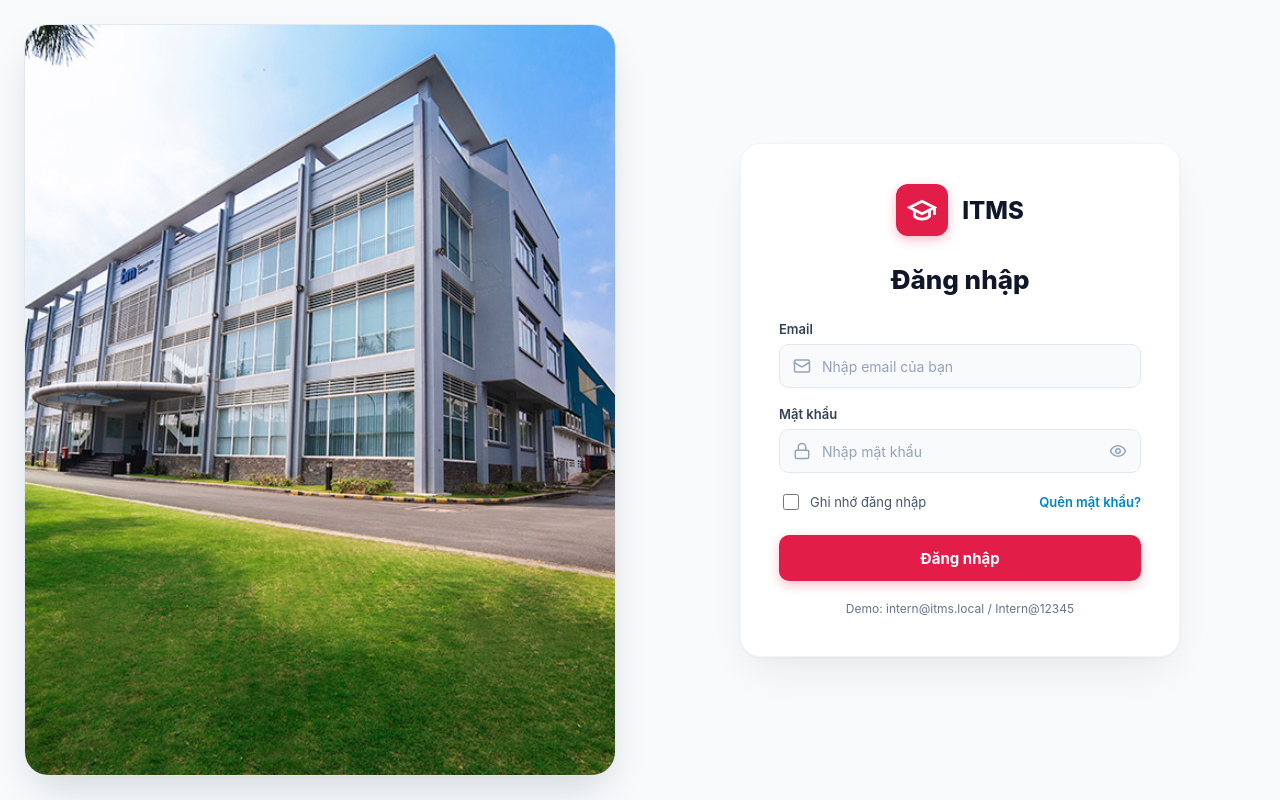
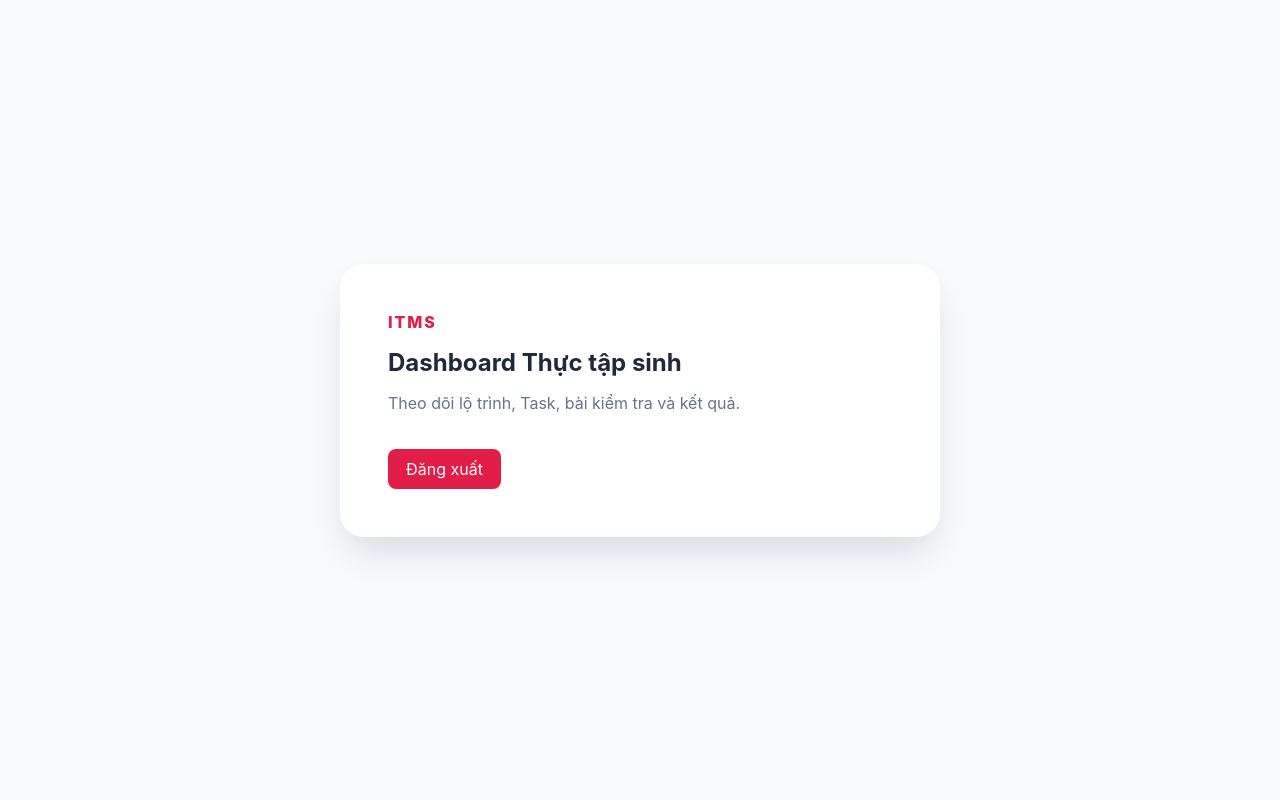
Before and after one commit to TUDONG05/ITMS, an Angular app in the folder frontend/: page /dashboard/1 in a window 1280 px wide. Before the commit this address led to /. Built offline with nearby package versions, Linux system fonts and the light colour scheme.

Commit message:
feat(auth): route users to role dashboards

```diff
--- a/frontend/src/app/app.routes.ts
+++ b/frontend/src/app/app.routes.ts
@@ -1,3 +1,10 @@
 import { Routes } from '@angular/router';
+import { DashboardComponent } from './features/dashboard/dashboard.component';
+import { LoginComponent } from './features/auth/login.component';
 
-export const routes: Routes = [];
+export const routes: Routes = [
+  { path: 'login', component: LoginComponent },
+  { path: 'dashboard/:role', component: DashboardComponent },
+  { path: '', pathMatch: 'full', redirectTo: 'login' },
+  { path: '**', redirectTo: 'login' },
+];
--- a/frontend/src/app/app.ts
+++ b/frontend/src/app/app.ts
@@ -1,10 +1,10 @@
 import { ChangeDetectionStrategy, Component } from '@angular/core';
-import { LoginComponent } from './features/auth/login.component';
+import { RouterOutlet } from '@angular/router';
 
 @Component({
   selector: 'app-root',
-  imports: [LoginComponent],
+  imports: [RouterOutlet],
   changeDetection: ChangeDetectionStrategy.OnPush,
-  template: '<app-login />',
+  template: '<router-outlet />',
 })
 export class App {}
--- a/frontend/src/app/features/auth/login.component.ts
+++ b/frontend/src/app/features/auth/login.component.ts
@@ -1,5 +1,6 @@
 import { HttpErrorResponse } from '@angular/common/http';
 import { ChangeDetectionStrategy, Component, inject, signal } from '@angular/core';
+import { Router } from '@angular/router';
 import { FormBuilder, ReactiveFormsModule, Validators } from '@angular/forms';
 import { finalize } from 'rxjs';
 
@@ -124,7 +125,6 @@ import { ApiErrorResponse, AuthenticatedUser, AuthService } from '../../core/api
             {{ isSubmitting() ? 'Đang đăng nhập…' : 'Đăng nhập' }}
           </button>
 
-          <p class="demo-credentials">Demo: intern&#64;itms.local / Intern&#64;12345</p>
         </form>
       </section>
     </main>
@@ -132,6 +132,7 @@ import { ApiErrorResponse, AuthenticatedUser, AuthService } from '../../core/api
 })
 export class LoginComponent {
   private readonly authService = inject(AuthService);
+  private readonly router = inject(Router);
   private readonly formBuilder = inject(FormBuilder).nonNullable;
 
   protected readonly form = this.formBuilder.group({
@@ -161,7 +162,9 @@ export class LoginComponent {
       .subscribe({
         next: (response) => {
           sessionStorage.setItem('itms_access_token', response.access_token);
+          sessionStorage.setItem('itms_authenticated_user', JSON.stringify(response.user));
           this.authenticatedUser.set(response.user);
+          void this.router.navigate(['/dashboard', response.user.role.toLowerCase()]);
         },
         error: (error: unknown) => this.errorMessage.set(getErrorMessage(error)),
       });
--- /dev/null
+++ b/frontend/src/app/features/dashboard/dashboard.component.ts
@@ -0,0 +1,35 @@
+import { ChangeDetectionStrategy, Component, computed, inject } from '@angular/core';
+import { ActivatedRoute, Router } from '@angular/router';
+
+const DASHBOARDS: Record<string, { title: string; description: string }> = {
+  admin: { title: 'Dashboard Quản trị', description: 'Quản lý tài khoản, đợt thực tập và cấu hình hệ thống.' },
+  mentor: { title: 'Dashboard Mentor', description: 'Theo dõi Intern, Task, tiến độ và đánh giá.' },
+  intern: { title: 'Dashboard Thực tập sinh', description: 'Theo dõi lộ trình, Task, bài kiểm tra và kết quả.' },
+};
+
+@Component({
+  selector: 'app-dashboard',
+  changeDetection: ChangeDetectionStrategy.OnPush,
+  template: `
+    <main class="dashboard-page">
+      <section class="dashboard-card">
+        <span class="dashboard-card__eyebrow">ITMS</span>
+        <h1>{{ dashboard().title }}</h1>
+        <p>{{ dashboard().description }}</p>
+        <button type="button" (click)="logout()">Đăng xuất</button>
+      </section>
+    </main>
+  `,
+})
+export class DashboardComponent {
+  private readonly route = inject(ActivatedRoute);
+  private readonly router = inject(Router);
+  protected readonly dashboard = computed(
+    () => DASHBOARDS[this.route.snapshot.paramMap.get('role') ?? ''] ?? DASHBOARDS['intern'],
+  );
+
+  protected logout(): void {
+    sessionStorage.clear();
+    void this.router.navigate(['/login']);
+  }
+}
--- a/frontend/src/styles.scss
+++ b/frontend/src/styles.scss
@@ -25,6 +25,13 @@ button,
 input {
   font: inherit;
 }
+
+.dashboard-page { display: grid; min-height: 100vh; place-items: center; padding: 24px; }
+.dashboard-card { width: min(600px, 100%); padding: 48px; border-radius: 24px; background: #fff; box-shadow: 0 20px 40px -10px rgb(15 23 42 / 16%); }
+.dashboard-card__eyebrow { color: #e11d48; font-weight: 800; letter-spacing: .12em; }
+.dashboard-card h1 { margin: 16px 0 12px; }
+.dashboard-card p { color: #64748b; }
+.dashboard-card button { margin-top: 20px; padding: 10px 18px; border: 0; border-radius: 8px; background: #e11d48; color: #fff; cursor: pointer; }
 
 .login-page {
   display: grid;
```
Also changed, not shown: 1 other file (tests, documents, lock files or other folders).
